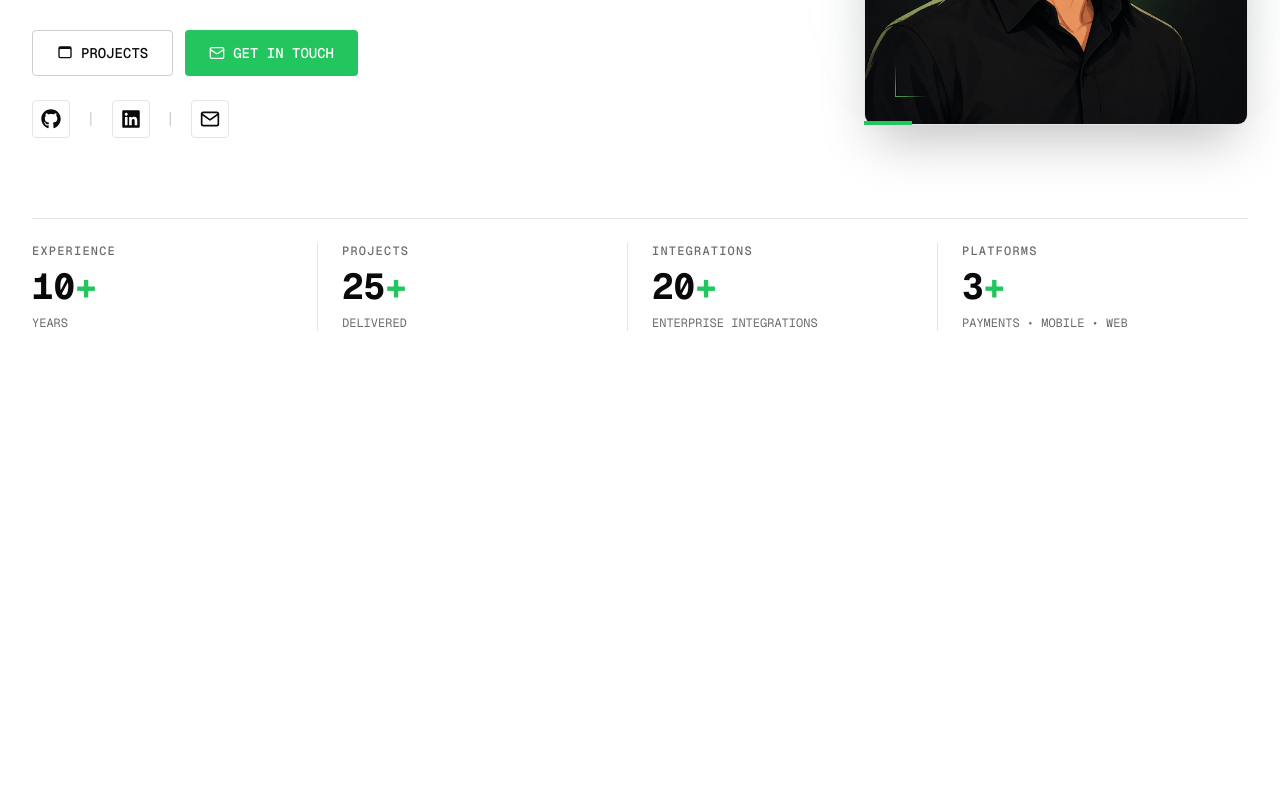
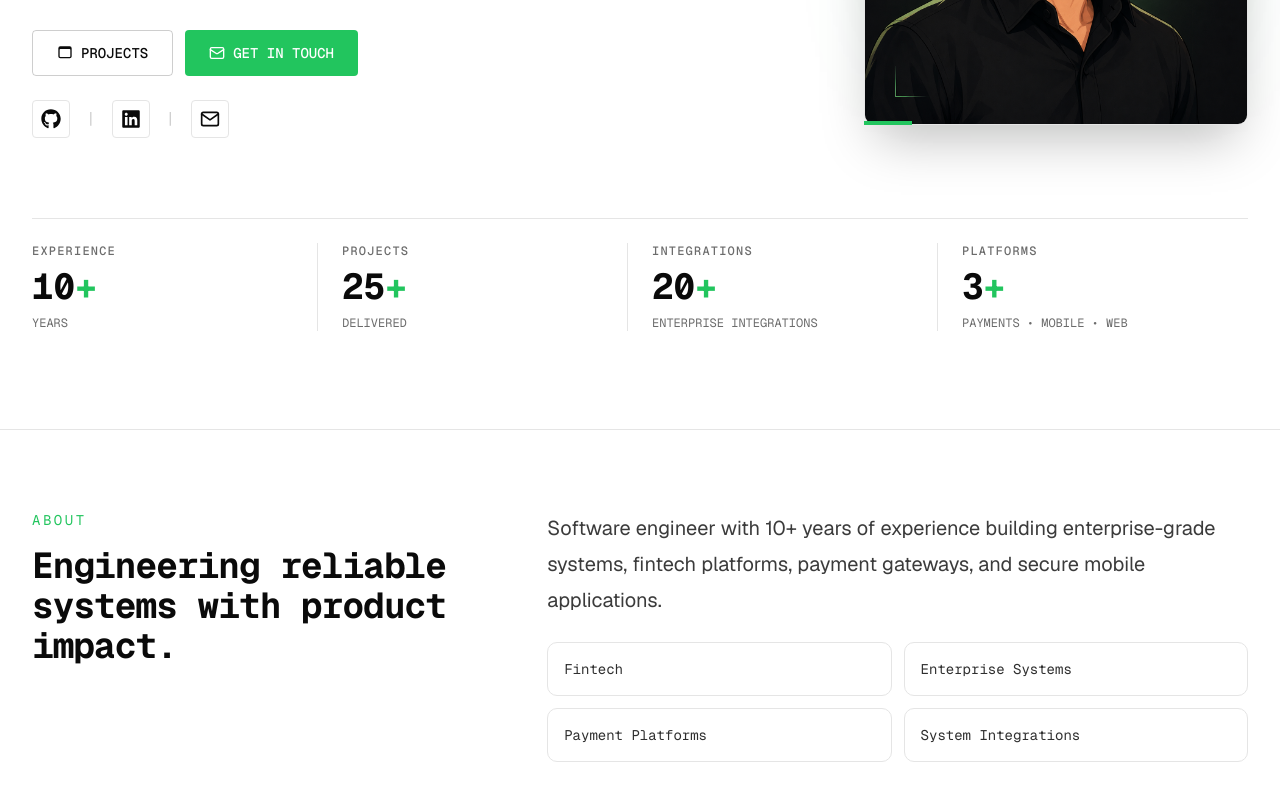
Before and after one commit to asamuel/alex-portfolio, a Next.js app: page / in a window 1280 px wide. Shown: the part 452-1252 px from the top of the page. Before the commit the page ends 881 px from the top, so only its background shows below. Built offline with nearby package versions, Linux system fonts and the light colour scheme.

Commit message:
feat: add about section

```diff
--- a/src/app/globals.css
+++ b/src/app/globals.css
@@ -165,5 +165,6 @@
   }
   html {
     @apply font-sans;
+    scroll-behavior: smooth;
   }
 }
--- a/src/app/page.tsx
+++ b/src/app/page.tsx
@@ -1,9 +1,11 @@
+import { AboutSection } from '@/sections/about/about';
 import { HeroSection } from '@/sections/hero/hero';
 
 const HomePage = () => {
   return (
     <main>
       <HeroSection />
+      <AboutSection />
     </main>
   );
 };
--- /dev/null
+++ b/src/sections/about/about.tsx
@@ -0,0 +1,34 @@
+import { profile } from '@/constants/profiles';
+
+export const AboutSection = () => {
+  return (
+    <section
+      id="about"
+      className="scroll-mt-24 border-t border-border bg-background px-4 py-20 sm:px-6 lg:px-8"
+    >
+      <div className="mx-auto grid max-w-7xl gap-12 lg:grid-cols-[0.8fr_1.2fr]">
+        <div>
+          <p className="font-mono text-sm uppercase tracking-[0.18em] text-accent">About</p>
+          <h2 className="mt-4 max-w-md text-3xl font-mono font-bold tracking-tight text-foreground sm:text-4xl">
+            Engineering reliable systems with product impact.
+          </h2>
+        </div>
+
+        <div className="space-y-6">
+          <p className="text-lg leading-9 text-foreground/80 sm:text-xl">{profile.bio}</p>
+
+          <div className="grid gap-3 sm:grid-cols-2">
+            {profile.focusAreas.map((area) => (
+              <div
+                key={area}
+                className="rounded-lg border border-border bg-card px-4 py-4 font-mono text-sm text-foreground/85 transition-colors hover:border-accent"
+              >
+                {area}
+              </div>
+            ))}
+          </div>
+        </div>
+      </div>
+    </section>
+  );
+};
```
